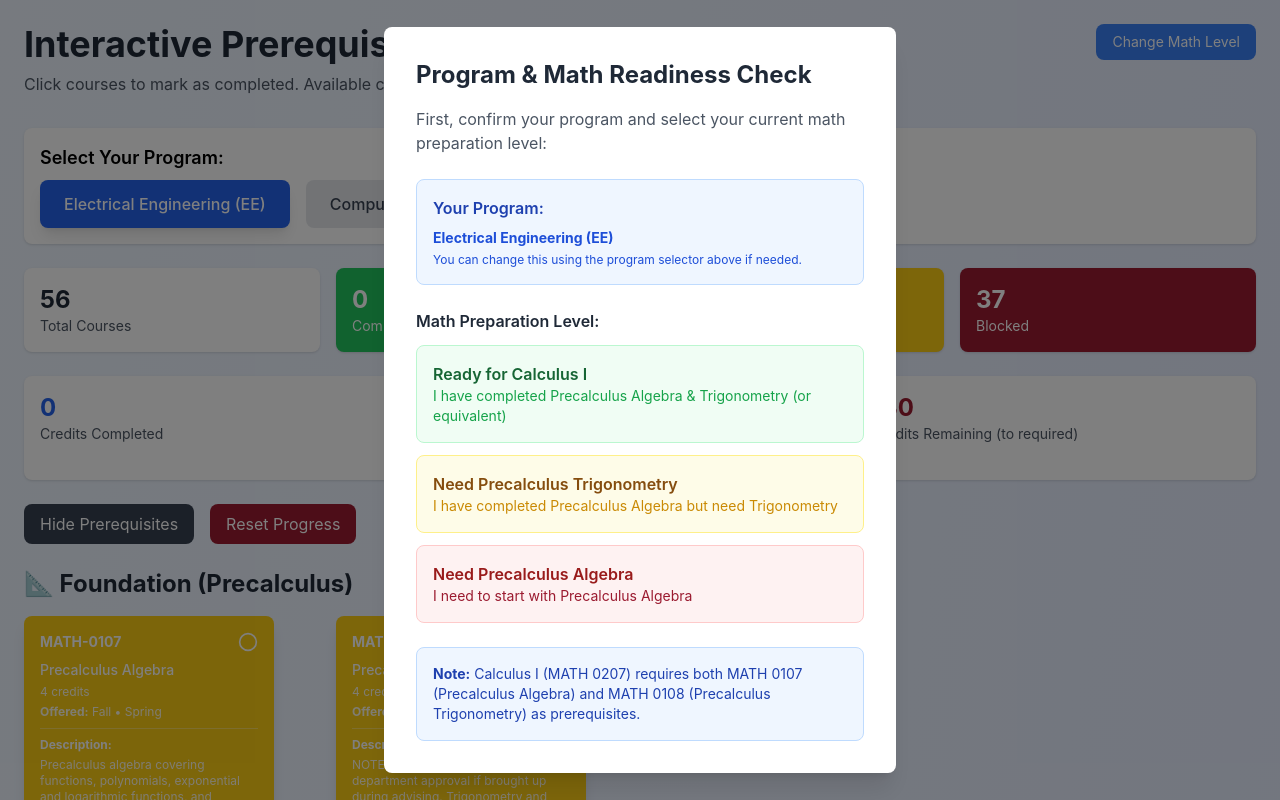
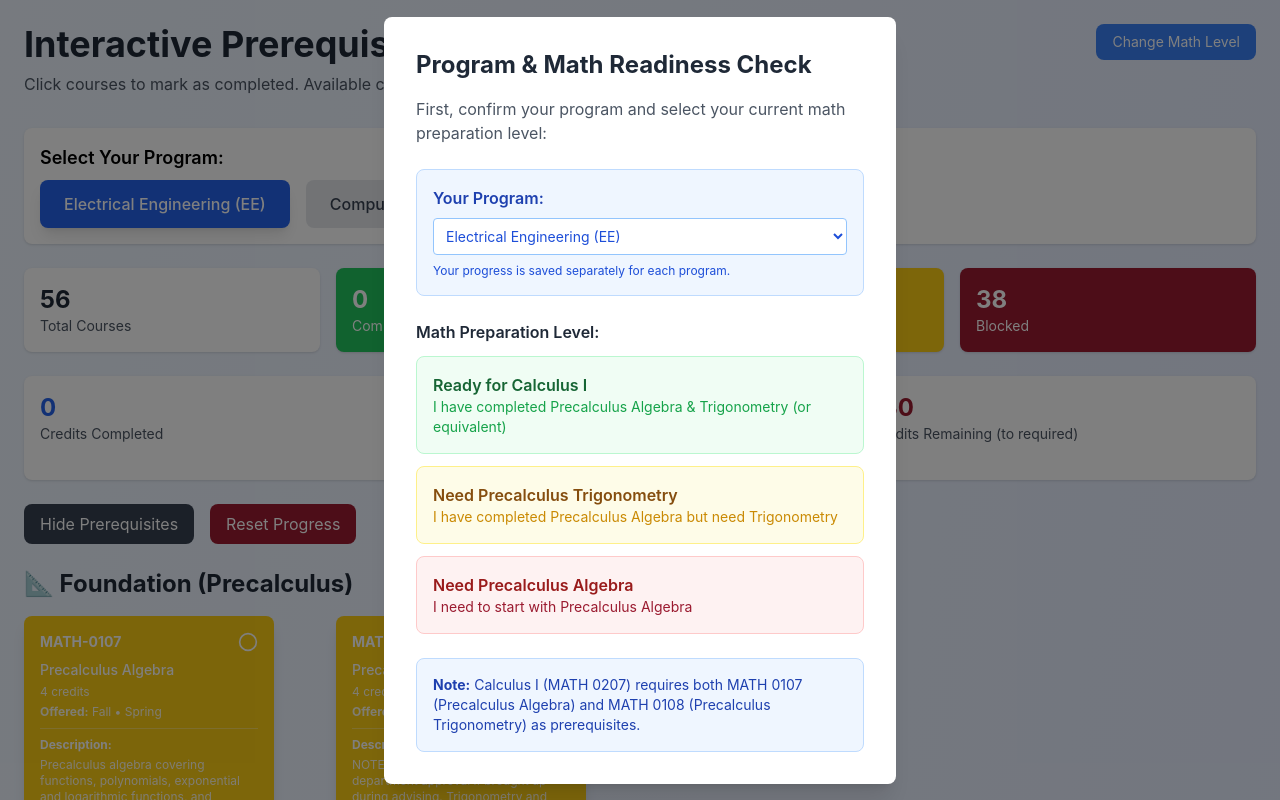
Before and after one commit to Cambaki/prerequisite-flowchart, a React (Create React App) app: page / in a window 1280 px wide. Shown: the top 800 px of the page. Built offline with nearby package versions, Linux system fonts and the light colour scheme.

Commit message:
Add EE COEG-0305 requirement details and progress saving

```diff
--- a/src/App.js
+++ b/src/App.js
@@ -5,6 +5,19 @@ import { eeCourses } from './Data/eeCourses';
 import { ceCourses } from './Data/ceCourses';
 import { getCourseStatus, getAvailableCourses, checkPrerequisites } from './Utils/prerequisiteChecker';
 import './App.css';
+
+const PROGRESS_STORAGE_KEY = 'prerequisite-flowchart-progress-v1';
+
+const readStoredProgress = () => {
+  try {
+    const raw = localStorage.getItem(PROGRESS_STORAGE_KEY);
+    if (!raw) return {};
+    const parsed = JSON.parse(raw);
+    return parsed && typeof parsed === 'object' ? parsed : {};
+  } catch {
+    return {};
+  }
+};
 
 // Error Boundary Component
 class ErrorBoundary extends Component {
@@ -59,6 +72,12 @@ function AppContent() {
   const prevAvailableRef = useRef([]);
   const prevCompletedRef = useRef([]);
 
+  const getSavedCoursesForProgram = (program) => {
+    const stored = readStoredProgress();
+    const saved = stored.completedByProgram?.[program];
+    return Array.isArray(saved) ? saved : [];
+  };
+
   // Debug logging
   useEffect(() => {
     console.log('Course data available:', {
@@ -66,6 +85,47 @@ function AppContent() {
       ceCourses: typeof ceCourses !== 'undefined' ? Object.keys(ceCourses || {}).length : 'undefined'
     });
   }, []);
+
+  useEffect(() => {
+    const stored = readStoredProgress();
+    const initialProgram = stored.selectedProgram === 'CE' ? 'CE' : 'EE';
+    const savedCourses = Array.isArray(stored.completedByProgram?.[initialProgram])
+      ? stored.completedByProgram[initialProgram]
+      : [];
+
+    setSelectedProgram(initialProgram);
+    setCompletedCourses(savedCourses);
+
+    if (typeof stored.showDetails === 'boolean') {
+      setShowDetails(stored.showDetails);
+    }
+
+    if (stored.hasInitialized === true) {
+      setShowMathReadinessPopup(false);
+    }
+  }, []);
+
+  useEffect(() => {
+    const stored = readStoredProgress();
+    const completedByProgram = {
+      EE: [],
+      CE: [],
+      ...(stored.completedByProgram || {})
+    };
+
+    completedByProgram[selectedProgram] = completedCourses;
+
+    localStorage.setItem(
+      PROGRESS_STORAGE_KEY,
+      JSON.stringify({
+        ...stored,
+        selectedProgram,
+        completedByProgram,
+        showDetails,
+        hasInitialized: !showMathReadinessPopup
+      })
+    );
+  }, [selectedProgram, completedCourses, showDetails, showMathReadinessPopup]);
 
   const currentCourses = useMemo(() => {
     return selectedProgram === 'EE' ? eeCourses : ceCourses;
@@ -111,7 +171,7 @@ function AppContent() {
 
   const handleProgramChange = (program) => {
     setSelectedProgram(program);
-    setCompletedCourses([]);
+    setCompletedCourses(getSavedCoursesForProgram(program));
     setGuidanceMessage(null);
     prevAvailableRef.current = [];
     prevCompletedRef.current = [];
@@ -348,9 +408,16 @@ function AppContent() {
             <div className="mb-6 p-4 bg-blue-50 border border-blue-200 rounded-lg">
               <h3 className="font-semibold text-blue-800 mb-2">Your Program:</h3>
               <div className="text-sm text-blue-700">
-                <strong>{selectedProgram === 'EE' ? 'Electrical Engineering (EE)' : 'Computer Engineering (CE)'}</strong>
-                <div className="text-xs mt-1">
-                  You can change this using the program selector above if needed.
+                <select
+                  value={selectedProgram}
+                  onChange={(e) => handleProgramChange(e.target.value)}
+                  className="w-full p-2 bg-white border border-blue-300 rounded"
+                >
+                  <option value="EE">Electrical Engineering (EE)</option>
+                  <option value="CE">Computer Engineering (CE)</option>
+                </select>
+                <div className="text-xs mt-2">
+                  Your progress is saved separately for each program.
                 </div>
               </div>
             </div>
--- a/src/Data/eeCourses.js
+++ b/src/Data/eeCourses.js
@@ -275,12 +275,12 @@ export const eeCourses = {
   },
   'COEG-0305': {
     id: 'COEG-0305',
-      name: 'Fundamentals of Cybersecurity',
-    credits: 5,
-    prerequisites: [],
-    description: 'Required COEG course for the Electrical Engineering curriculum.',
+    name: 'COEG 305 Fundamentals of Cybersecurity',
+    credits: 3,
+    prerequisites: ['EENG-0210'],
+    description: 'Required cybersecurity fundamentals course for the Electrical Engineering curriculum.',
     category: 'core',
-    semesters: ['Fall', 'Spring']
+    semesters: ['Spring']
   },
 
   // ==================== FRESHMAN ENGINEERING ====================
```
